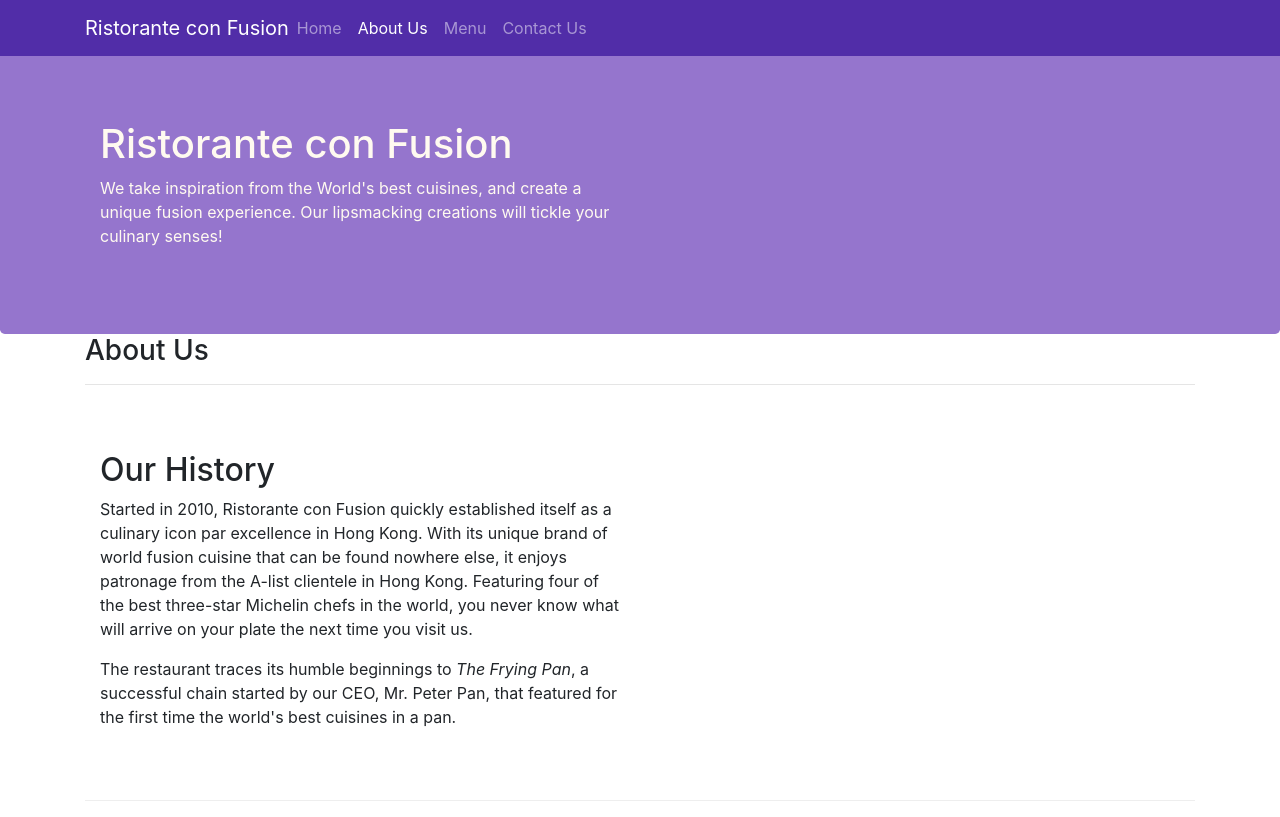
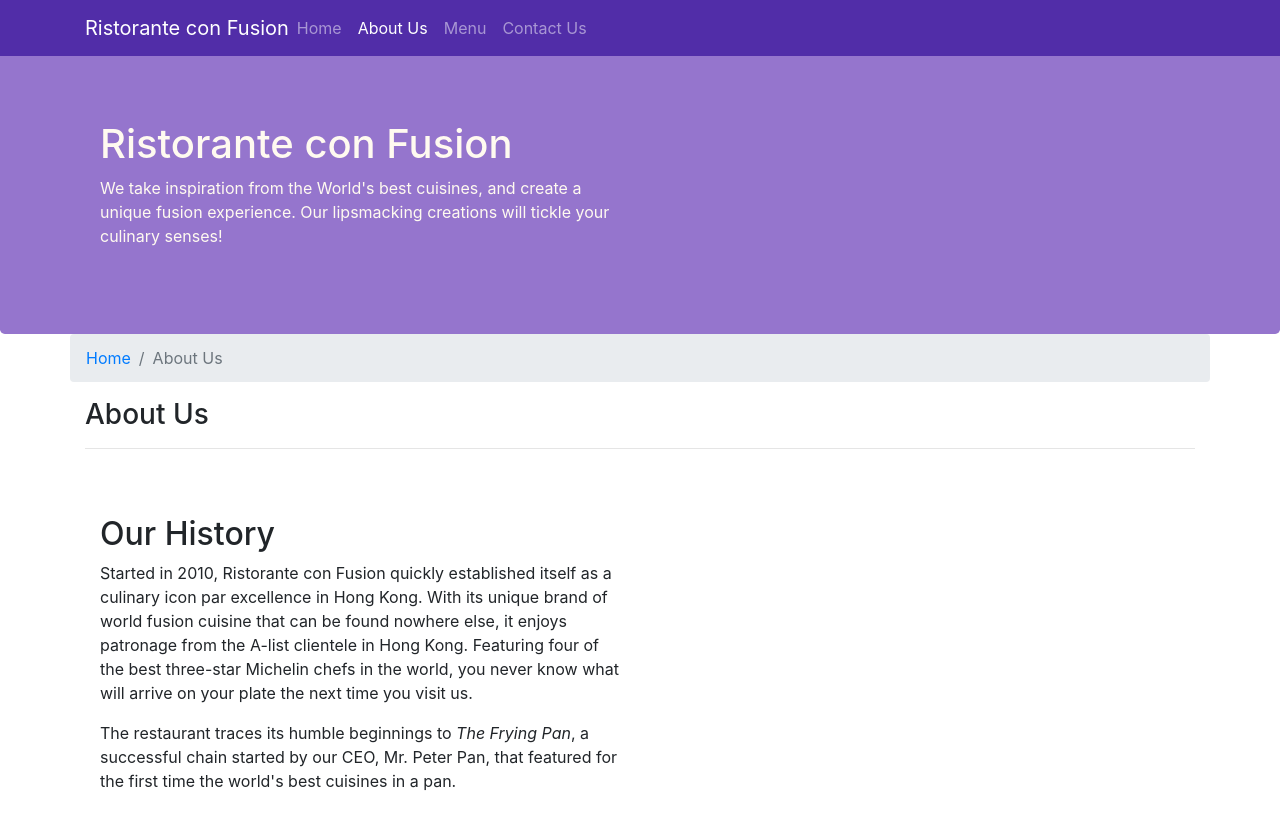
Before and after one commit to yahmed-mohammad/Bootstrap4, a website: page conFusion/aboutus.html in a window 1280 px wide. Shown: the top 817 px of the page. Drawn offline with nearby package versions, Linux system fonts and the light colour scheme.

Commit message:
Added Breadcrumb to the website

```diff
--- a/conFusion/aboutus.html
+++ b/conFusion/aboutus.html
@@ -44,8 +44,12 @@
     </header>
 
     <div class="container">
-        <div>
-            <div>
+        <div class="row">
+            <ol class="col-12 breadcrumb">
+                <li class="breadcrumb-item"><a href="index.html">Home</a></li>
+                <li class="breadcrumb-item active">About Us</li>
+            </ol>
+            <div class="col-12">
                <h3>About Us</h3>
                <hr>
             </div>
```
